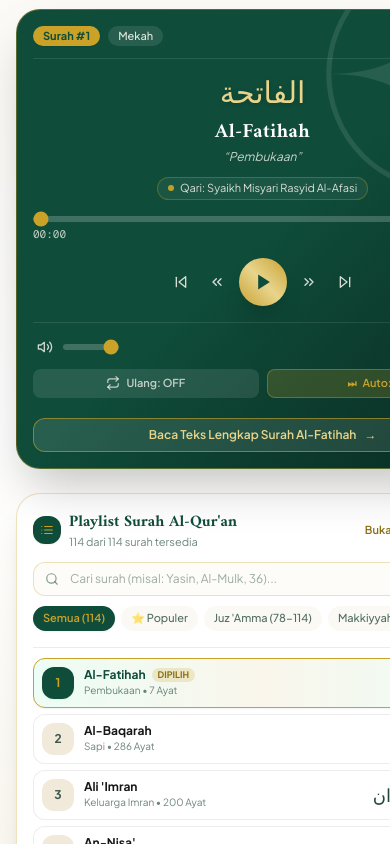
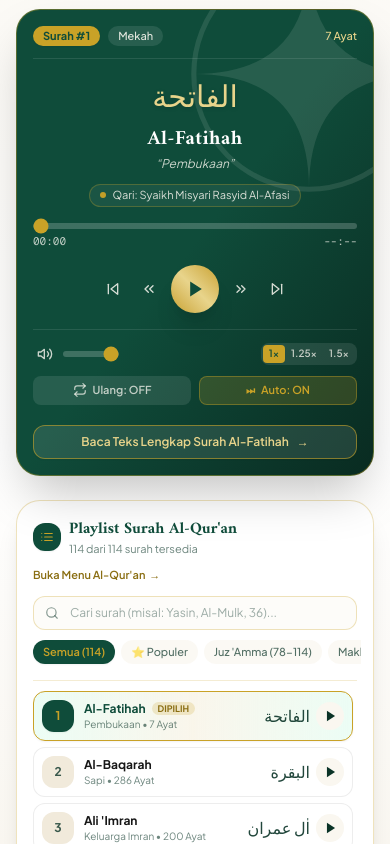
Before and after one commit to annuurarwana-RW15/annuur, a Next.js app: page / in a window 390 px wide. Shown: the part 1020-1864 px from the top of the page. Built offline with nearby package versions, Linux system fonts and the light colour scheme; no server answers; the database is empty.

Commit message:
fix(mobile): perbaiki dan cegah overlaps pada player, playlist, kontak dan peta Google Maps

```diff
--- a/src/components/public/ContactSection.tsx
+++ b/src/components/public/ContactSection.tsx
@@ -86,7 +86,7 @@ export function ContactSection({
 
         <div className="mt-8 grid gap-6 lg:gap-8 lg:grid-cols-12 items-start">
           {/* Kolom Kiri: Kartu Informasi Kontak Lengkap */}
-          <div className="lg:col-span-5 rounded-2xl border border-emas/30 bg-white p-5 sm:p-7 shadow-sm flex flex-col justify-between">
+          <div className="lg:col-span-5 rounded-2xl border border-emas/30 bg-white p-5 sm:p-7 shadow-sm flex flex-col justify-between min-w-0">
             <div>
               <h3 className="font-display text-lg sm:text-xl font-bold text-hijau-tua border-b border-black/5 pb-2.5 sm:pb-3">
                 Informasi Kontak
@@ -221,11 +221,11 @@ export function ContactSection({
           </div>
 
           {/* Kolom Kanan: Peta Google Maps Interaktif */}
-          <div className="lg:col-span-7">
-            <div className="mb-2.5 sm:mb-3 flex items-center justify-between gap-2">
-              <h3 className="font-display text-lg sm:text-xl font-bold text-hijau-tua flex items-center gap-2">
-                <span>🗺️</span>
-                <span>Peta Lokasi Google Maps</span>
+          <div className="lg:col-span-7 flex flex-col min-w-0">
+            <div className="mb-2.5 sm:mb-3 flex flex-wrap items-center justify-between gap-2">
+              <h3 className="font-display text-base sm:text-lg lg:text-xl font-bold text-hijau-tua flex items-center gap-2 min-w-0">
+                <span className="shrink-0">🗺️</span>
+                <span className="truncate">Peta Lokasi Google Maps</span>
               </h3>
               {alamat && (
                 <MapLink
--- a/src/components/public/MapEmbed.tsx
+++ b/src/components/public/MapEmbed.tsx
@@ -184,7 +184,7 @@ export function GoogleMapEmbed({
 
       {/* Bar Tombol Aksi Peta - Responsif & Rata Presisi di Mobile */}
       <div className="flex flex-col sm:flex-row sm:items-center justify-between gap-2.5 bg-neutral-50 p-3 sm:px-4 sm:py-3 border-t border-black/5">
-        <div className="flex items-center gap-1.5 text-xs font-semibold text-hijau-tua min-w-0">
+        <div className="flex items-center gap-1.5 text-xs font-semibold text-hijau-tua min-w-0 flex-1">
           <PinIcon className="h-3.5 w-3.5 shrink-0 text-emas-tua" />
           <span className="truncate max-w-full sm:max-w-xs">
             {alamat || 'Masjid An-nuur Arwana'}
--- a/src/components/public/QuranMurottalSection.tsx
+++ b/src/components/public/QuranMurottalSection.tsx
@@ -309,11 +309,11 @@ export function QuranMurottalSection({ surahs }: QuranMurottalSectionProps) {
         </div>
 
         {/* Kontainer Utama Terbagi 2: Kolom Kiri Player & Kolom Kanan Playlist */}
-        <div className="grid gap-6 lg:grid-cols-12 lg:items-stretch">
+        <div className="mt-8 sm:mt-10 grid gap-6 lg:grid-cols-12 lg:items-stretch">
           {/* ======================================================== */}
           {/* KOLOM 1: PLAYER UTAMA (5 Kolom)                          */}
           {/* ======================================================== */}
-          <div className="lg:col-span-5 flex flex-col">
+          <div className="lg:col-span-5 flex flex-col min-w-0">
             <div className="relative flex flex-1 flex-col justify-between overflow-hidden rounded-3xl border border-emas/40 bg-gradient-to-br from-hijau via-[#0F4C3A] to-[#092B21] p-4 sm:p-6 lg:p-8 text-krem shadow-2xl">
               {/* Ornamen Latar Kubah */}
               <div
@@ -348,20 +348,20 @@ export function QuranMurottalSection({ surahs }: QuranMurottalSectionProps) {
                   <p
                     dir="rtl"
                     lang="ar"
-                    className="font-arabic text-3xl sm:text-4xl lg:text-5xl text-emas-muda drop-shadow-sm select-none py-0.5 sm:py-1"
+                    className="font-arabic text-3xl sm:text-4xl lg:text-5xl text-emas-muda drop-shadow-sm select-none py-0.5 sm:py-1 leading-normal break-words"
                   >
                     {selectedSurah.nama}
                   </p>
-                  <h3 className="mt-2 sm:mt-3 font-display text-xl sm:text-2xl lg:text-3xl font-bold text-white tracking-wide">
+                  <h3 className="mt-1.5 sm:mt-3 font-display text-xl sm:text-2xl lg:text-3xl font-bold text-white tracking-wide truncate">
                     {selectedSurah.namaLatin}
                   </h3>
-                  <p className="mt-0.5 sm:mt-1 text-xs sm:text-sm text-krem/80 italic">
+                  <p className="mt-0.5 sm:mt-1 text-xs sm:text-sm text-krem/80 italic truncate">
                     &ldquo;{selectedSurah.arti}&rdquo;
                   </p>
 
-                  <div className="mt-3 sm:mt-4 inline-flex items-center gap-1.5 rounded-full border border-emas/30 bg-white/5 px-2.5 py-0.5 sm:px-3 sm:py-1 text-[11px] sm:text-xs text-krem/85">
-                    <span className="h-1.5 w-1.5 rounded-full bg-emas animate-pulse" />
-                    <span>Qari: Syaikh Misyari Rasyid Al-Afasi</span>
+                  <div className="mt-3 sm:mt-4 inline-flex items-center gap-1.5 rounded-full border border-emas/30 bg-white/5 px-2.5 py-0.5 sm:px-3 sm:py-1 text-[11px] sm:text-xs text-krem/85 max-w-full">
+                    <span className="h-1.5 w-1.5 rounded-full bg-emas animate-pulse shrink-0" />
+                    <span className="truncate">Qari: Syaikh Misyari Rasyid Al-Afasi</span>
                   </div>
                 </div>
               </div>
@@ -594,10 +594,11 @@ export function QuranMurottalSection({ surahs }: QuranMurottalSectionProps) {
                 <div className="pt-1 sm:pt-2">
                   <Link
                     href={`/quran/${selectedSurah.nomor}`}
-                    className="flex w-full items-center justify-center gap-2 rounded-xl border border-emas/60 bg-white/10 py-2 sm:py-2.5 text-xs font-semibold text-emas-muda shadow-xs transition hover:bg-emas hover:text-hijau active:scale-[0.99]"
+                    aria-label={`Baca Teks Lengkap Surah ${selectedSurah.namaLatin}`}
+                    className="flex w-full items-center justify-center gap-2 rounded-xl border border-emas/60 bg-white/10 px-3 py-2 sm:py-2.5 text-xs font-semibold text-emas-muda shadow-xs transition hover:bg-emas hover:text-hijau active:scale-[0.99]"
                   >
-                    <span>Baca Teks Lengkap Surah {selectedSurah.namaLatin}</span>
-                    <span aria-hidden="true">→</span>
+                    <span className="truncate">Baca Teks Lengkap Surah {selectedSurah.namaLatin}</span>
+                    <span aria-hidden="true" className="shrink-0">→</span>
                   </Link>
                 </div>
               </div>
@@ -607,13 +608,13 @@ export function QuranMurottalSection({ surahs }: QuranMurottalSectionProps) {
           {/* ======================================================== */}
           {/* KOLOM 2: PLAYLIST SURAH (7 Kolom)                        */}
           {/* ======================================================== */}
-          <div className="lg:col-span-7 flex flex-col">
+          <div className="lg:col-span-7 flex flex-col min-w-0">
             <div className="flex flex-1 flex-col overflow-hidden rounded-3xl border border-emas/30 bg-white p-4 sm:p-6 shadow-xl">
               {/* Header Playlist & Tab Kategori */}
               <div className="border-b border-emas/20 pb-3 sm:pb-4">
                 <div className="flex flex-wrap items-center justify-between gap-2.5 sm:gap-3">
-                  <div className="flex items-center gap-2">
-                    <span className="grid h-7 w-7 sm:h-8 sm:w-8 place-items-center rounded-xl bg-hijau text-emas shadow-xs">
+                  <div className="flex items-center gap-2 min-w-0">
+                    <span className="grid h-7 w-7 sm:h-8 sm:w-8 place-items-center rounded-xl bg-hijau text-emas shadow-xs shrink-0">
                       <svg viewBox="0 0 24 24" className="h-3.5 w-3.5 sm:h-4 sm:w-4" fill="none" stroke="currentColor" strokeWidth="2" strokeLinecap="round" strokeLinejoin="round">
                         <line x1="8" y1="6" x2="21" y2="6" />
                         <line x1="8" y1="12" x2="21" y2="12" />
@@ -623,11 +624,11 @@ export function QuranMurottalSection({ surahs }: QuranMurottalSectionProps) {
                         <line x1="3" y1="18" x2="3.01" y2="18" />
                       </svg>
                     </span>
-                    <div>
-                      <h3 className="font-display text-base sm:text-lg font-bold text-hijau">
+                    <div className="min-w-0">
+                      <h3 className="font-display text-base sm:text-lg font-bold text-hijau truncate">
                         Playlist Surah Al-Qur&apos;an
                       </h3>
-                      <p className="text-[11px] sm:text-xs text-hijau-tua/60">
+                      <p className="text-[11px] sm:text-xs text-hijau-tua/60 truncate">
                         {filteredSurahs.length} dari 114 surah tersedia
                       </p>
                     </div>
@@ -635,7 +636,7 @@ export function QuranMurottalSection({ surahs }: QuranMurottalSectionProps) {
 
                   <Link
                     href="/quran"
-                    className="inline-flex items-center gap-1 text-[11px] sm:text-xs font-semibold text-emas-tua transition hover:text-hijau hover:underline"
+                    className="inline-flex items-center gap-1 text-[11px] sm:text-xs font-semibold text-emas-tua transition hover:text-hijau hover:underline shrink-0"
                   >
                     <span>Buka Menu Al-Qur&apos;an</span>
                     <span aria-hidden="true">→</span>
@@ -775,11 +776,11 @@ export function QuranMurottalSection({ surahs }: QuranMurottalSectionProps) {
                         </div>
 
                         {/* Kanan: Kaligrafi Arab & Aksi */}
-                        <div className="flex items-center gap-2 sm:gap-3 shrink-0">
+                        <div className="flex items-center gap-1.5 sm:gap-3 shrink-0">
                           <p
                             dir="rtl"
                             lang="ar"
-                            className="font-arabic text-lg sm:text-xl text-hijau-tua/90 group-hover:text-hijau leading-none"
+                            className="font-arabic text-base sm:text-xl text-hijau-tua/90 group-hover:text-hijau leading-tight max-w-[75px] sm:max-w-none truncate text-right"
                           >
                             {surah.nama}
                           </p>
@@ -796,7 +797,7 @@ export function QuranMurottalSection({ surahs }: QuranMurottalSectionProps) {
                               }
                             }}
                             aria-label={`Putar Surah ${surah.namaLatin}`}
-                            className={`grid h-7 w-7 sm:h-8 sm:w-8 place-items-center rounded-full transition ${
+                            className={`grid h-7 w-7 sm:h-8 sm:w-8 shrink-0 place-items-center rounded-full transition ${
                               isCurrentlyPlaying
                                 ? 'bg-hijau text-emas shadow-xs'
                                 : 'bg-krem text-hijau-tua group-hover:bg-emas group-hover:text-hijau'
```
